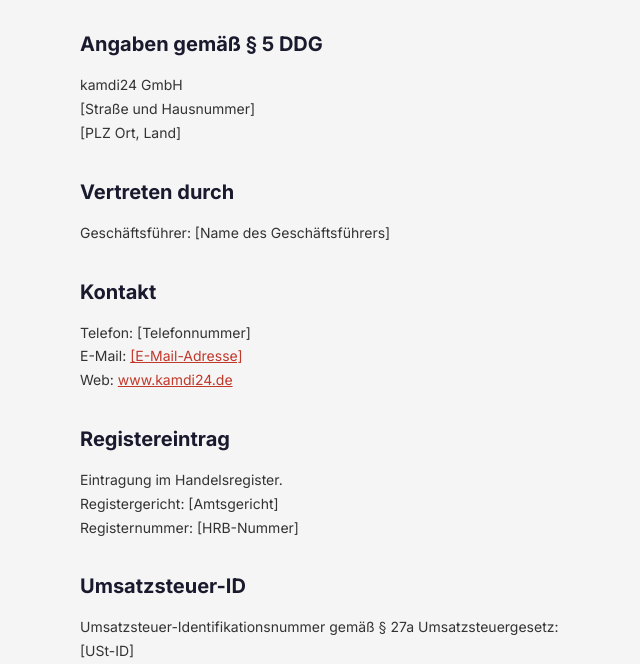
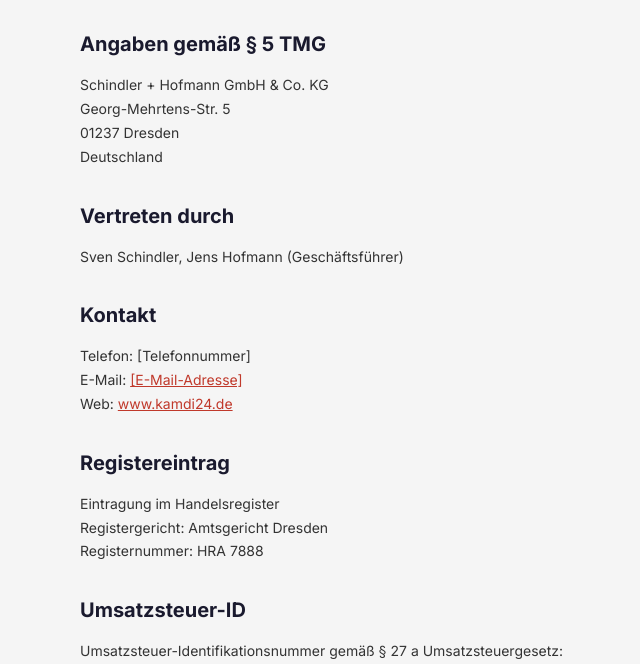
Before and after one commit to marketingkamdi24/kamdi-call, a website: page public/impressum.html in a window 1280 px wide. Shown: the part 136-800 px from the top of the page, without its empty margins (180-820 px from the left). Drawn offline with Linux system fonts and the light colour scheme.

Commit message:
Impressum mit Unternehmensdaten ergänzt

```diff
--- a/public/impressum.html
+++ b/public/impressum.html
@@ -56,16 +56,17 @@
              Ohne vollständiges Impressum darf die Seite NICHT live gehen (§ 5 DDG).
              ============================================================ -->
 
-        <h2>Angaben gemäß § 5 DDG</h2>
+        <h2>Angaben gemäß § 5 TMG</h2>
         <p>
-            kamdi24 GmbH<br>
-            [Straße und Hausnummer]<br>
-            [PLZ Ort, Land]
+            Schindler + Hofmann GmbH &amp; Co. KG<br>
+            Georg-Mehrtens-Str. 5<br>
+            01237 Dresden<br>
+            Deutschland
         </p>
 
         <h2>Vertreten durch</h2>
         <p>
-            Geschäftsführer: [Name des Geschäftsführers]
+            Sven Schindler, Jens Hofmann (Geschäftsführer)
         </p>
 
         <h2>Kontakt</h2>
@@ -77,15 +78,15 @@
 
         <h2>Registereintrag</h2>
         <p>
-            Eintragung im Handelsregister.<br>
-            Registergericht: [Amtsgericht]<br>
-            Registernummer: [HRB-Nummer]
+            Eintragung im Handelsregister<br>
+            Registergericht: Amtsgericht Dresden<br>
+            Registernummer: HRA 7888
         </p>
 
         <h2>Umsatzsteuer-ID</h2>
         <p>
-            Umsatzsteuer-Identifikationsnummer gemäß § 27a Umsatzsteuergesetz:<br>
-            [USt-ID]
+            Umsatzsteuer-Identifikationsnummer gemäß § 27 a Umsatzsteuergesetz:<br>
+            DE274121967
         </p>
 
         <h2>Verantwortlich für den Inhalt nach § 18 Abs. 2 MStV</h2>
```
